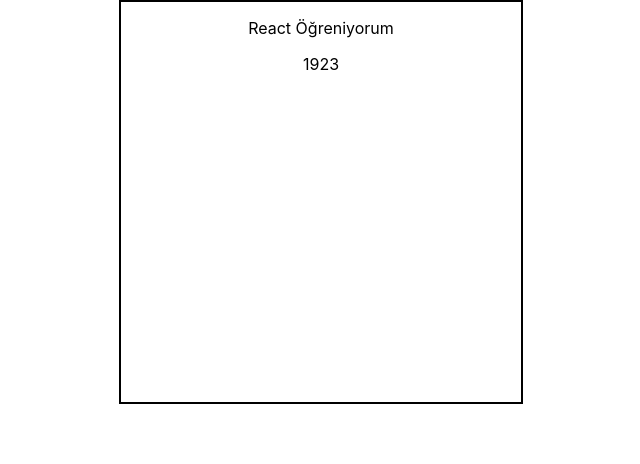
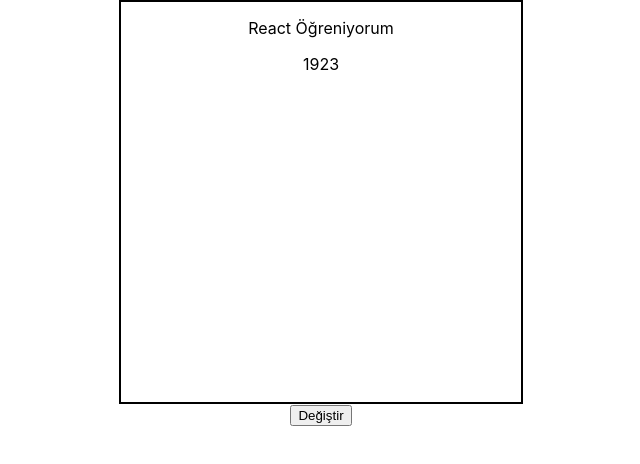
Before and after one commit to Cetin-ARAS/myreact2, a React (Create React App) app: page / in a window 1280 px wide. Shown: the top 464 px of the page, without its empty margins (319-959 px from the left). Built offline with nearby package versions, Linux system fonts and the light colour scheme.

Commit message:
container js

```diff
--- a/src/App.js
+++ b/src/App.js
@@ -3,11 +3,12 @@
 import Container from "./components/container";
  function App() {
 
-  const [baslik,setBaslık]=useState("React Öğreniyorum")
+  const [baslik,setBaslik]=useState("React Öğreniyorum")
   const numara=1923;
   return (
     <div className='App'>
       <Container title={baslik} number={numara}/>
+      <button onClick={()=>{setBaslik("React öğreniyorum Baslığını Değiştirdim.")}}>Değiştir</button>
     </div>
   )
 }
--- a/src/components/container.js
+++ b/src/components/container.js
@@ -1,6 +1,7 @@
 import React from 'react'
 
 export default function Container(props){
+
     return(
       <div style={{width:"400px", height:"400px", border:"2px solid black", margin:"0px auto"}}>
         <p>{props.title}</p>
```
